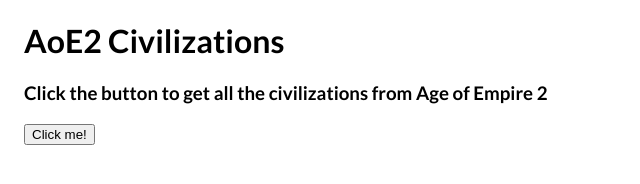
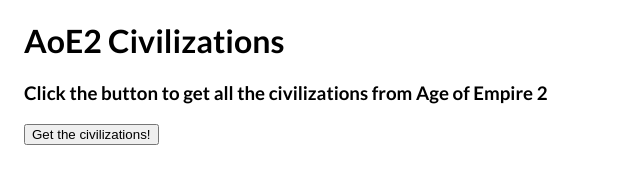
Before and after one commit to Pleopleq/AoE2-civilizations, a plain HTML site: page index.html in a window 1280 px wide. Shown: the whole page, without its empty margins (0-640 px from the left). Drawn offline with Linux system fonts and the light colour scheme.

Commit message:
Edit button/calltoaction

```diff
--- a/index.html
+++ b/index.html
@@ -12,7 +12,7 @@
 <div class="blockInstructions">
     <h1>AoE2 Civilizations</h1>
     <h3>Click the button to get all the civilizations from Age of Empire 2</h3>
-    <button id="fetch-data">Click me!</button>
+    <button id="fetch-data">Get the civilizations!</button>
 </div>
 <div class="blockContainer">
     <div class="blockContainer__civ">
```
